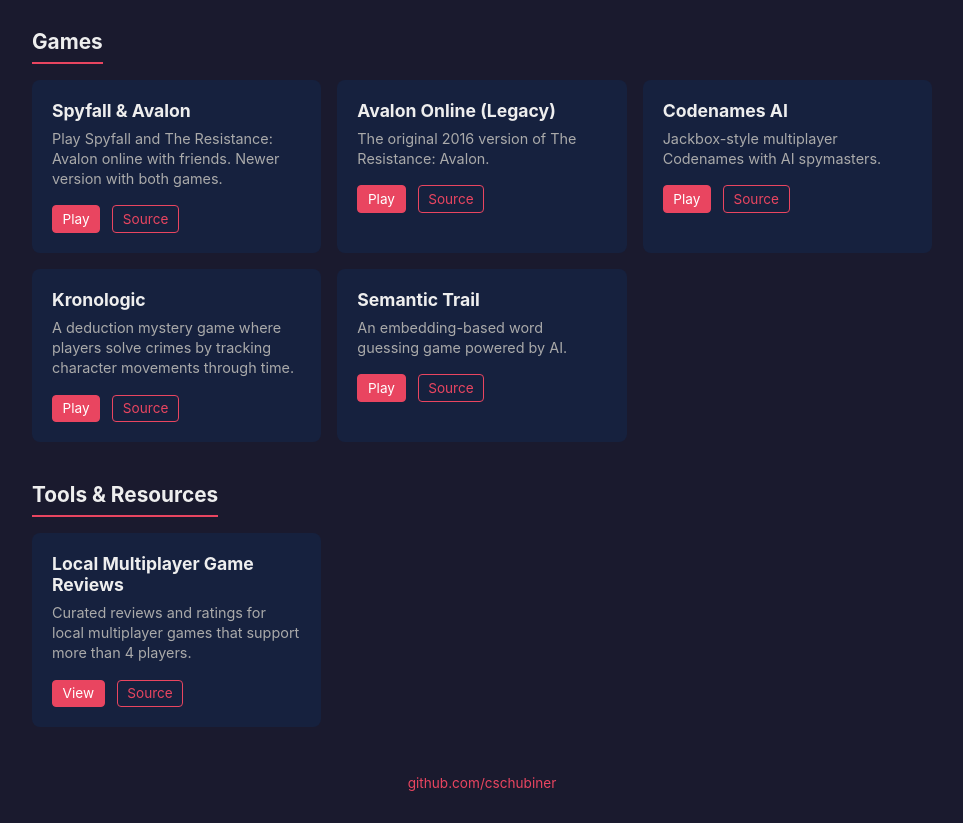
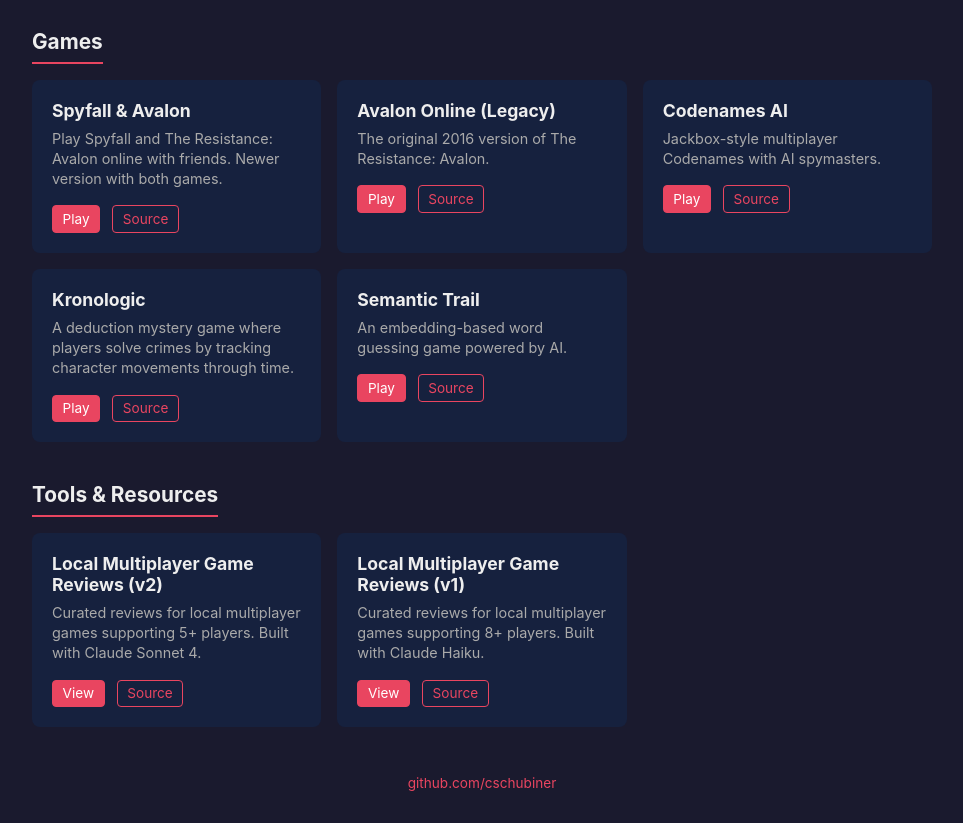
Before and after one commit to cschubiner/cschubiner.github.io, a plain HTML site: page index.html in a window 1280 px wide. Shown: the part 113-936 px from the top of the page, without its empty margins (158-1121 px from the left). Drawn offline with Linux system fonts and the light colour scheme.

Commit message:
feat: add gamelist-reviews (v1) to index - both Haiku and Sonnet versions now listed

```diff
--- a/index.html
+++ b/index.html
@@ -164,11 +164,19 @@
             <h2>Tools & Resources</h2>
             <div class="grid">
                 <div class="card">
-                    <h3>Local Multiplayer Game Reviews</h3>
-                    <p>Curated reviews and ratings for local multiplayer games that support more than 4 players.</p>
+                    <h3>Local Multiplayer Game Reviews (v2)</h3>
+                    <p>Curated reviews for local multiplayer games supporting 5+ players. Built with Claude Sonnet 4.</p>
                     <div class="card-links">
                         <a href="https://cschubiner.github.io/gamelist_manyplayers_v2/" class="primary">View</a>
                         <a href="https://github.com/cschubiner/gamelist_manyplayers_v2">Source</a>
+                    </div>
+                </div>
+                <div class="card">
+                    <h3>Local Multiplayer Game Reviews (v1)</h3>
+                    <p>Curated reviews for local multiplayer games supporting 8+ players. Built with Claude Haiku.</p>
+                    <div class="card-links">
+                        <a href="https://cschubiner.github.io/gamelist-reviews/" class="primary">View</a>
+                        <a href="https://github.com/cschubiner/gamelist-reviews">Source</a>
                     </div>
                 </div>
             </div>
```
Also changed, not shown: 1 other file.
